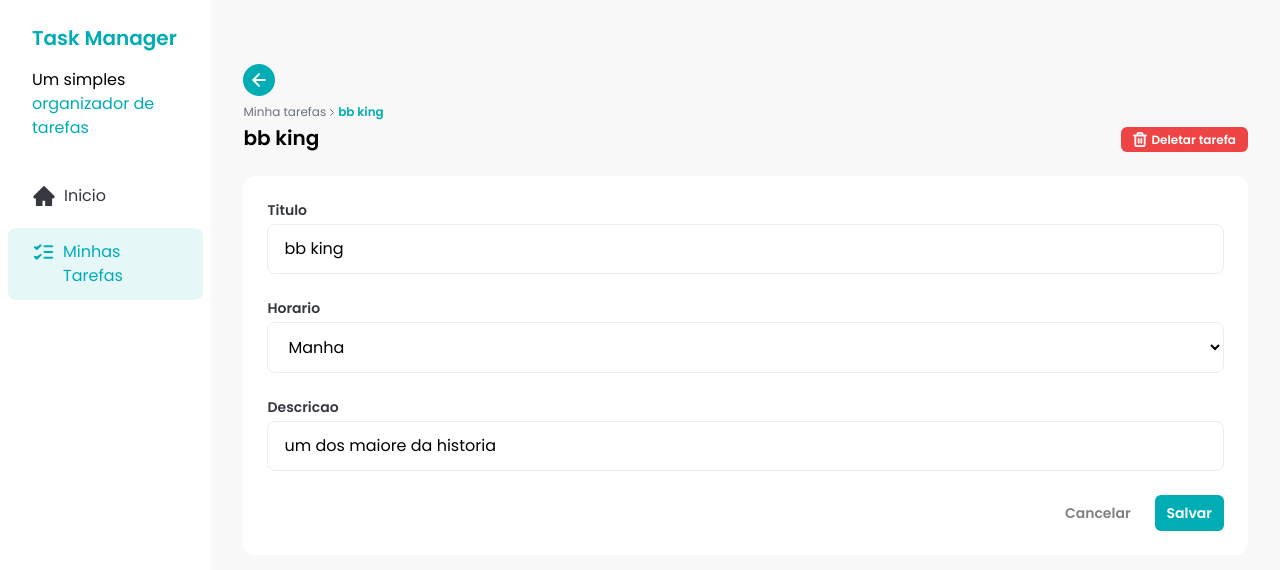
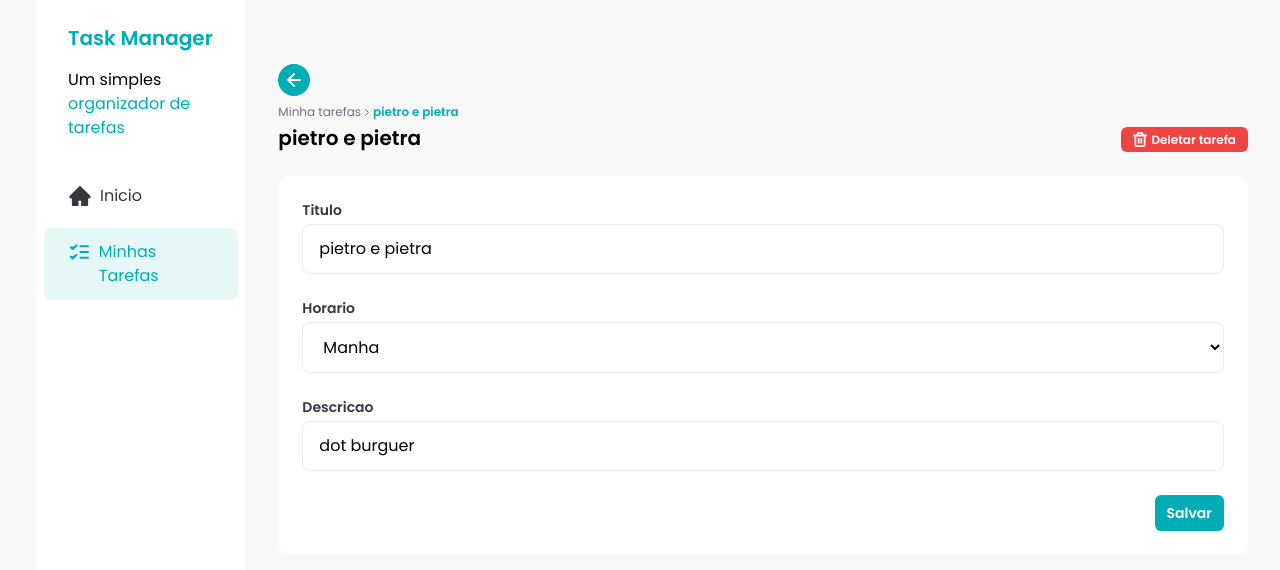
Before and after one commit to Rotiivv/task-manager, a React (Vite) app: page /task/1 in a window 1280 px wide. Shown: the top 570 px of the page. Built offline with nearby package versions, Linux system fonts and the light colour scheme; data requests are answered from the project's data file.

Commit message:
feat: ensure that task can be updated

```diff
--- a/db.json
+++ b/db.json
@@ -2,23 +2,9 @@
   "tasks": [
     {
       "id": "1",
-      "title": "bb king",
-      "description": "um dos maiore da historia",
+      "title": "pietro e pietra",
+      "description": "dot burguer",
       "time": "morning",
-      "status": "not_started"
-    },
-    {
-      "id": "2",
-      "title": "buddy guy ",
-      "description": "literal o cara buddy",
-      "time": "morning",
-      "status": "not_started"
-    },
-    {
-      "id": "3",
-      "title": "tarefa para de noite",
-      "description": "espirito independente",
-      "time": "moon",
       "status": "not_started"
     }
   ]
--- a/src/App.jsx
+++ b/src/App.jsx
@@ -1,11 +1,9 @@
-import { Toaster } from "sonner";
 import Sidebar from "./components/Sidebar";
 import Tasks from "./components/Tasks";
 
 function App() {
   return (
     <>
-      <Toaster toastOptions={{ style: { color: "#35383E" } }} />
       <Sidebar />
       <Tasks />
     </>
--- a/src/components/AddTaskDialog.jsx
+++ b/src/components/AddTaskDialog.jsx
@@ -17,18 +17,16 @@ const AddTaskDialog = ({
 }) => {
   useEffect(() => {
     if (!isOpen) {
-      setTime("morning");
       setErros([]);
     }
   }, [isOpen]);
-
-  const [time, setTime] = useState("morning");
 
   const [errors, setErros] = useState([]);
 
   const nodeRef = useRef(null);
   const titleRef = useRef(null);
   const descriptionRef = useRef(null);
+  const timeRef = useRef(null);
 
   const titleError = errors.find((error) => error.inputName === "title");
   const descriptionError = errors.find(
@@ -40,6 +38,7 @@ const AddTaskDialog = ({
 
     const title = titleRef.current.value;
     const description = descriptionRef.current.value;
+    const time = timeRef.current.value;
 
     if (!title.trim()) {
       newErros.push({
@@ -101,11 +100,7 @@ const AddTaskDialog = ({
                   disabled={saveTaskIsLoading}
                 />
 
-                <TimeSelect
-                  value={time}
-                  disabled={saveTaskIsLoading}
-                  onChange={(event) => setTime(event.target.value)}
-                />
+                <TimeSelect disabled={saveTaskIsLoading} ref={timeRef} />
 
                 <Input
                   label="Descricao"
--- a/src/components/TimeSelect.jsx
+++ b/src/components/TimeSelect.jsx
@@ -1,6 +1,7 @@
+import { forwardRef } from "react";
 import InputLabel from "./InputLabel";
 
-const TimeSelect = (props) => {
+const TimeSelect = forwardRef((props, ref) => {
   return (
     <div className="flex flex-col gap-1">
       <InputLabel htmlFor="time">Horario</InputLabel>
@@ -9,6 +10,7 @@ const TimeSelect = (props) => {
         className="rounded-lg border border-solid border-[#ECECEC] px-4 py-3 placeholder:text-sm placeholder:text-[#9A9C9F] focus:outline focus:outline-[#00ADB5] bg-white"
         id="time"
         {...props}
+        ref={ref}
       >
         <option value="morning">Manha</option>
         <option value="afternoon">Tarde</option>
@@ -16,6 +18,8 @@ const TimeSelect = (props) => {
       </select>
     </div>
   );
-};
+});
+
+TimeSelect.displayName = "TimeSelect";
 
 export default TimeSelect;
--- a/src/main.jsx
+++ b/src/main.jsx
@@ -5,6 +5,7 @@ import "./index.css";
 
 import App from "./App.jsx";
 import TaskDetailsPage from "./pages/task-details.jsx";
+import { Toaster } from "sonner";
 
 const router = createBrowserRouter([
   {
@@ -19,6 +20,7 @@ const router = createBrowserRouter([
 
 ReactDOM.createRoot(document.getElementById("root")).render(
   <React.StrictMode>
+    <Toaster toastOptions={{ style: { color: "#35383E" } }} />
     <RouterProvider router={router} />
   </React.StrictMode>
 );
--- a/src/pages/task-details.jsx
+++ b/src/pages/task-details.jsx
@@ -1,4 +1,4 @@
-import { useEffect, useState } from "react";
+import { useEffect, useRef, useState } from "react";
 import { useParams, Link } from "react-router-dom";
 
 import Sidebar from "../components/Sidebar";
@@ -7,6 +7,7 @@ import { ArrowIcon } from "../assets/icons";
 import Button from "../components/Button";
 import Input from "../components/Input";
 import TimeSelect from "../components/TimeSelect";
+import { toast } from "sonner";
 
 const TaskDetailsPage = () => {
   const { taskId } = useParams();
@@ -23,6 +24,61 @@ const TaskDetailsPage = () => {
 
     fetchTasks();
   }, [taskId]);
+
+  const titleRef = useRef();
+  const descriptionRef = useRef();
+  const timeRef = useRef();
+
+  const [errors, setErrors] = useState([]);
+
+  const titleError = errors.find((error) => error.inputName === "title");
+  const descriptionError = errors.find(
+    (error) => error.inputName === "description"
+  );
+
+  const handleSaveClick = async () => {
+    const newErros = [];
+
+    const title = titleRef.current.value;
+    const description = descriptionRef.current.value;
+    const time = timeRef.current.value;
+
+    if (!title.trim()) {
+      newErros.push({
+        inputName: "title",
+        message: "O titulo e obrigatorio.",
+      });
+    }
+
+    if (!description.trim()) {
+      newErros.push({
+        inputName: "description",
+        message: "A descricao e obrigatoria.",
+      });
+    }
+
+    if (newErros.length > 0) {
+      setErrors(newErros);
+      return;
+    }
+
+    const response = await fetch(`http://localhost:3000/tasks/${taskId}`, {
+      method: "PATCH",
+      body: JSON.stringify({
+        title,
+        description,
+        time,
+      }),
+    });
+
+    if (!response.ok) {
+      return toast.error("Error Atualizar tarefa. Por favor, tente novamente");
+    }
+
+    const task = await response.json();
+    setTask(task);
+    toast.success("Tarefa atualizada com sucesso");
+  };
 
   return (
     <div className="flex w-full">
@@ -41,9 +97,12 @@ const TaskDetailsPage = () => {
             </Link>
 
             <div className="flex items-center text-xs gap-1">
-              <span className="text-gray-500 hover:underline cursor-pointer">
+              <Link
+                to={"/"}
+                className="text-gray-500 hover:underline cursor-pointer"
+              >
                 Minha tarefas
-              </span>
+              </Link>
               <ChevronRightIcon className="text-gray-500" />
               <span className="font-semibold text-[#00ADB5]">
                 {task?.title}
@@ -63,19 +122,20 @@ const TaskDetailsPage = () => {
             defaultValue={task?.title}
             label="Titulo"
             placeholder="Titulo da tarefa..."
+            errorMessage={titleError?.message}
+            ref={titleRef}
           />
-          <TimeSelect defaultValue={task?.time} />
+          <TimeSelect defaultValue={task?.time} ref={timeRef} />
           <Input
             defaultValue={task?.description}
             label="Descricao"
             placeholder="Descricao da tarefa..."
+            errorMessage={descriptionError?.message}
+            ref={descriptionRef}
           />
 
           <div className="flex justify-end gap-3   w-full">
-            <Button className="w-fit" color="secondary" size="large">
-              Cancelar
-            </Button>
-            <Button className="w-fit" size="large">
+            <Button onClick={handleSaveClick} className="w-fit" size="large">
               Salvar
             </Button>
           </div>
```
